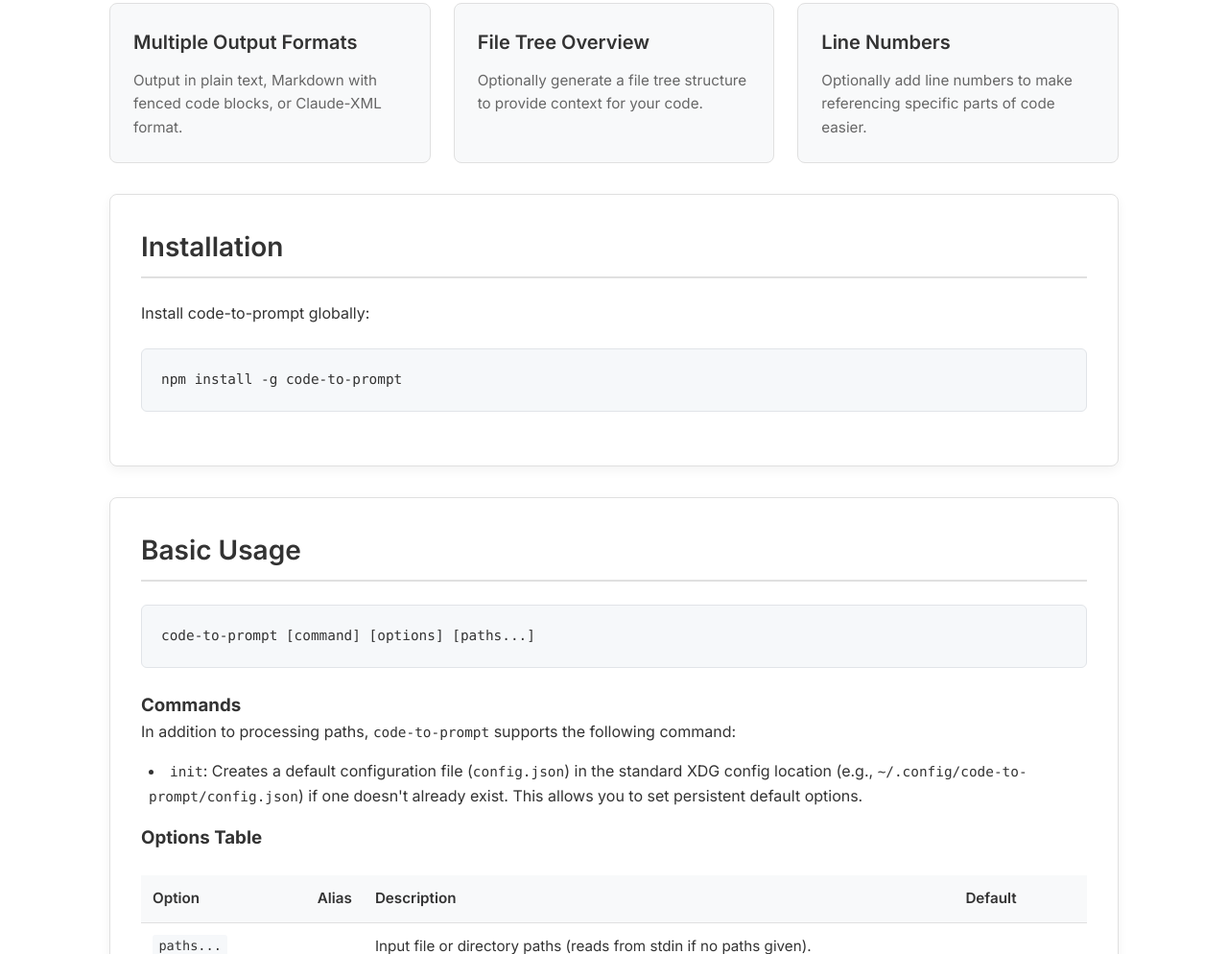
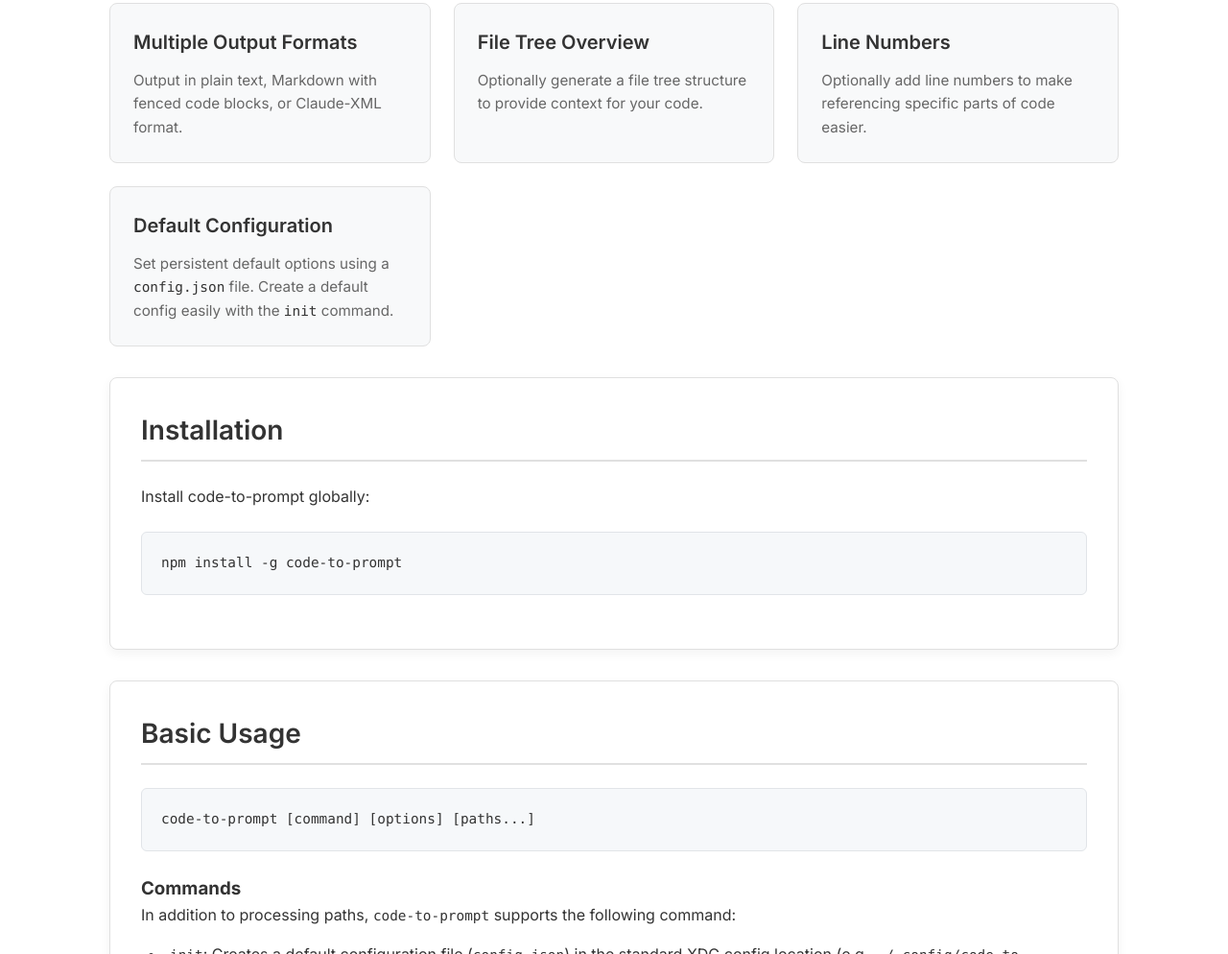
Before and after one commit to daveschumaker/code-to-prompt, a website: page docs/index.html in a window 1280 px wide. Shown: the part 1316-2310 px from the top of the page at 96% size. Drawn offline with Linux system fonts and the light colour scheme.

Commit message:
feat: Add feature item for default configuration to docs

```diff
--- a/docs/index.html
+++ b/docs/index.html
@@ -712,6 +712,12 @@
               code easier.
             </p>
           </div>
+          <div class="feature-item">
+            <h3>Default Configuration</h3>
+            <p>
+              Set persistent default options using a <code>config.json</code> file. Create a default config easily with the <code>init</code> command.
+            </p>
+          </div>
         </div>
 
         <div class="card">
```
